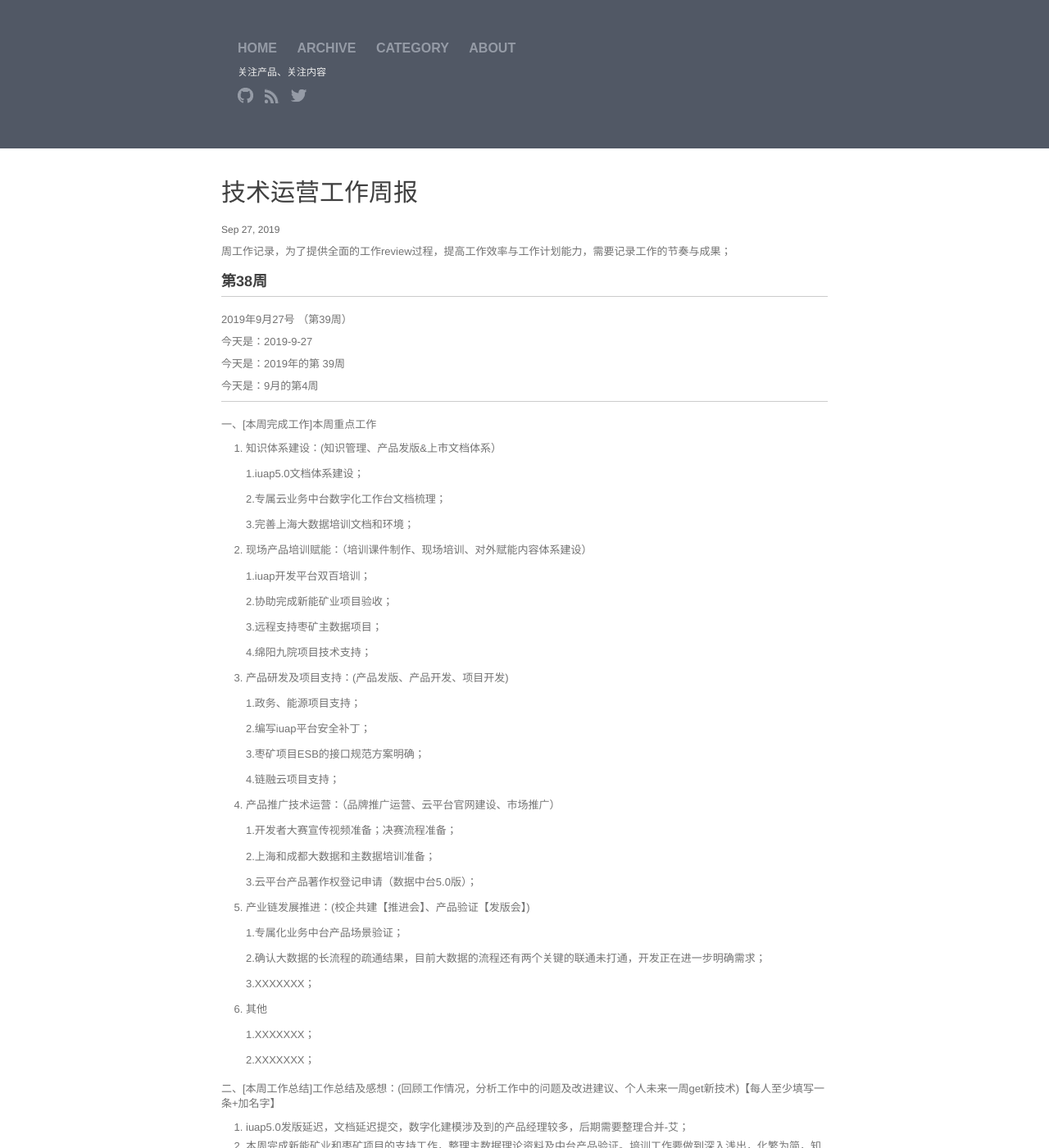
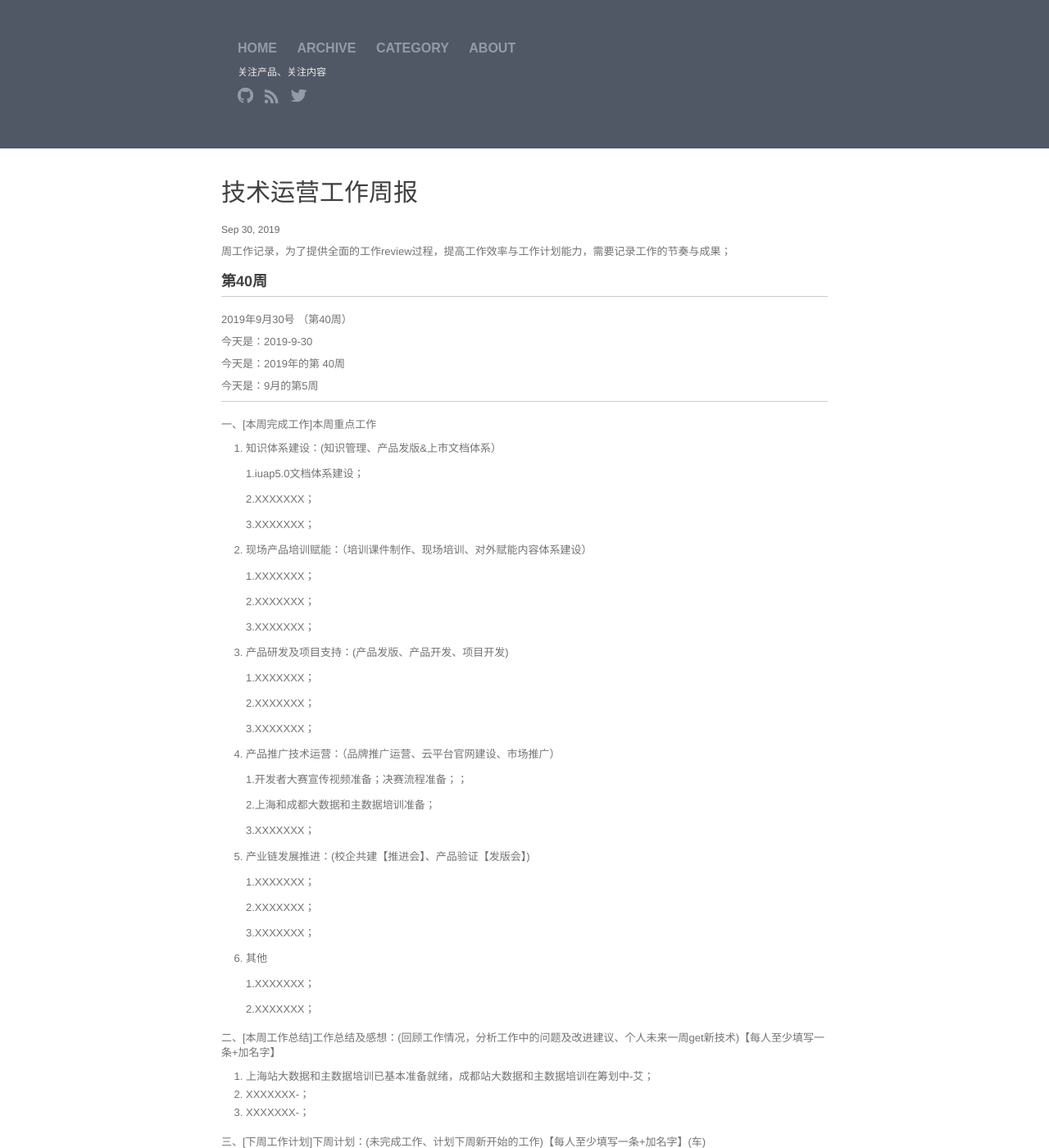
Before and after one commit to walllFlower/blog, a Jekyll site: the page built from _posts/2018-07-17-day_report_cxz.md, in a window 1280 px wide and 1400 px high. Shown: the whole window at 82% size. Built offline with Jekyll 4.4.1, drawn with Linux system fonts in a browser that asks for light colours; comment, search, counter and statistics services are not loaded; some of the changed text lies outside the part shown.

Commit message:
Update 2018-07-17-day_report_cxz.md

```diff
--- a/_posts/2018-07-17-day_report_cxz.md
+++ b/_posts/2018-07-17-day_report_cxz.md
@@ -1,13 +1,91 @@
 ---
 layout: post
 title:  "技术运营工作周报"
-date:   2019-9-27 14:57:32
+date:   2019-9-30 14:57:32
 categories: 技术运营工作周报
 ---
 
 周工作记录，为了提供全面的工作review过程，提高工作效率与工作计划能力，需要记录工作的节奏与成果；
 
-###  第38周
+###  第40周
+
+***
+
+2019年9月30号 （第40周）
+
+今天是：2019-9-30
+
+今天是：2019年的第 40周
+
+今天是：9月的第5周
+
+***
+
+
+一、[本周完成工作]本周重点工作
+
+1. 知识体系建设：(知识管理、产品发版&上市文档体系）
+
+    1.iuap5.0文档体系建设；
+
+    2.XXXXXXX；
+
+    3.XXXXXXX；
+
+2. 现场产品培训赋能：（培训课件制作、现场培训、对外赋能内容体系建设）
+
+    1.XXXXXXX；
+
+    2.XXXXXXX；
+
+    3.XXXXXXX；
+
+3. 产品研发及项目支持：(产品发版、产品开发、项目开发)
+
+    1.XXXXXXX；
+
+    2.XXXXXXX；
+
+    3.XXXXXXX；
+
+4. 产品推广技术运营：（品牌推广运营、云平台官网建设、市场推广）
+
+    1.开发者大赛宣传视频准备；决赛流程准备；；
+
+    2.上海和成都大数据和主数据培训准备；
+
+    3.XXXXXXX；
+
+
+5. 产业链发展推进：(校企共建【推进会】、产品验证【发版会】)
+
+    1.XXXXXXX；
+
+    2.XXXXXXX；
+
+    3.XXXXXXX；
+
+6. 其他
+
+    1.XXXXXXX；
+
+    2.XXXXXXX；
+
+二、[本周工作总结]工作总结及感想：(回顾工作情况，分析工作中的问题及改进建议、个人未来一周get新技术)【每人至少填写一条+加名字】
+
+1. 上海站大数据和主数据培训已基本准备就绪，成都站大数据和主数据培训在筹划中-艾；
+2. XXXXXXX-；
+3. XXXXXXX-；
+
+三、[下周工作计划]下周计划：(未完成工作、计划下周新开始的工作)【每人至少填写一条+加名字】(车)
+
+1. 开发者大赛宣传视频准备、决赛流程准备；上海和成都大数据和主数据培训准备-艾；
+2. XXXXXXX-；
+3. XXXXXXX-；
+
+
+
+###  第39周
 
 ***
 
```
